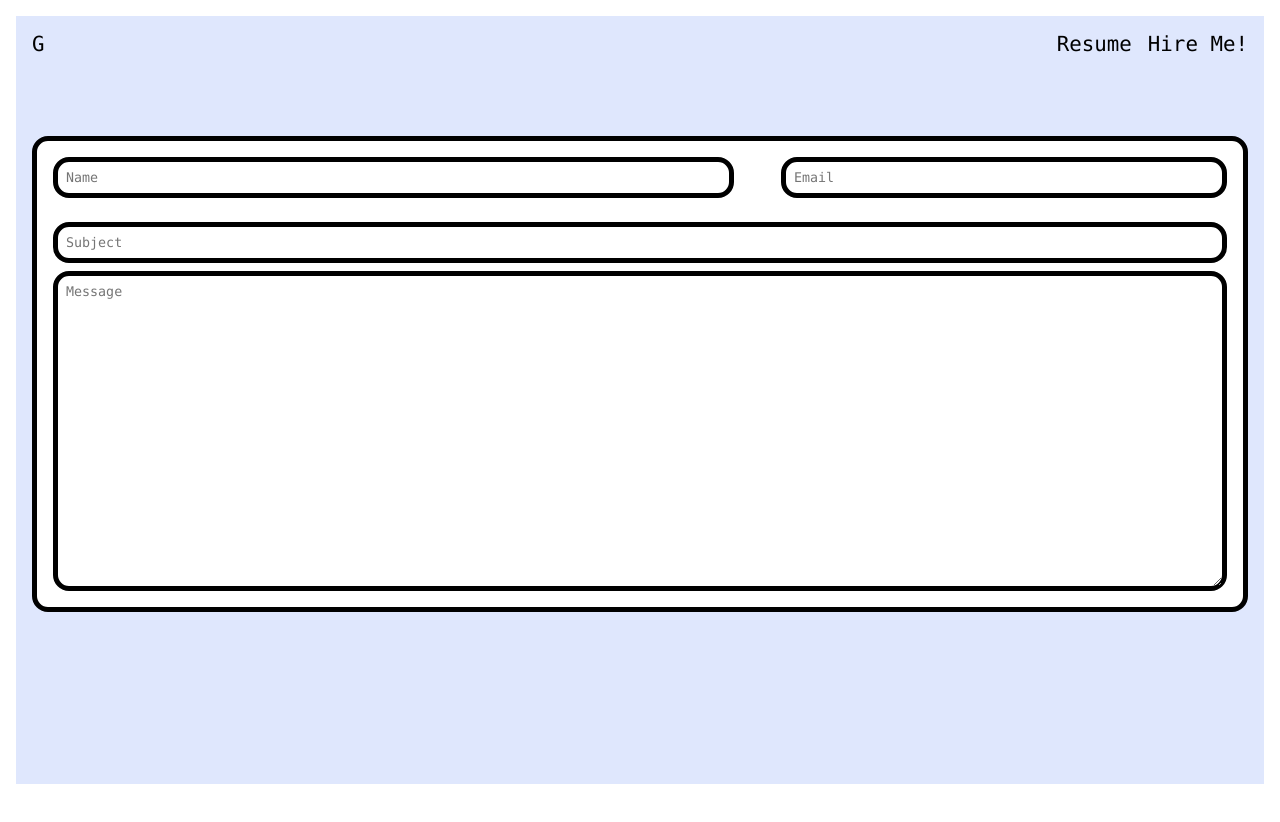
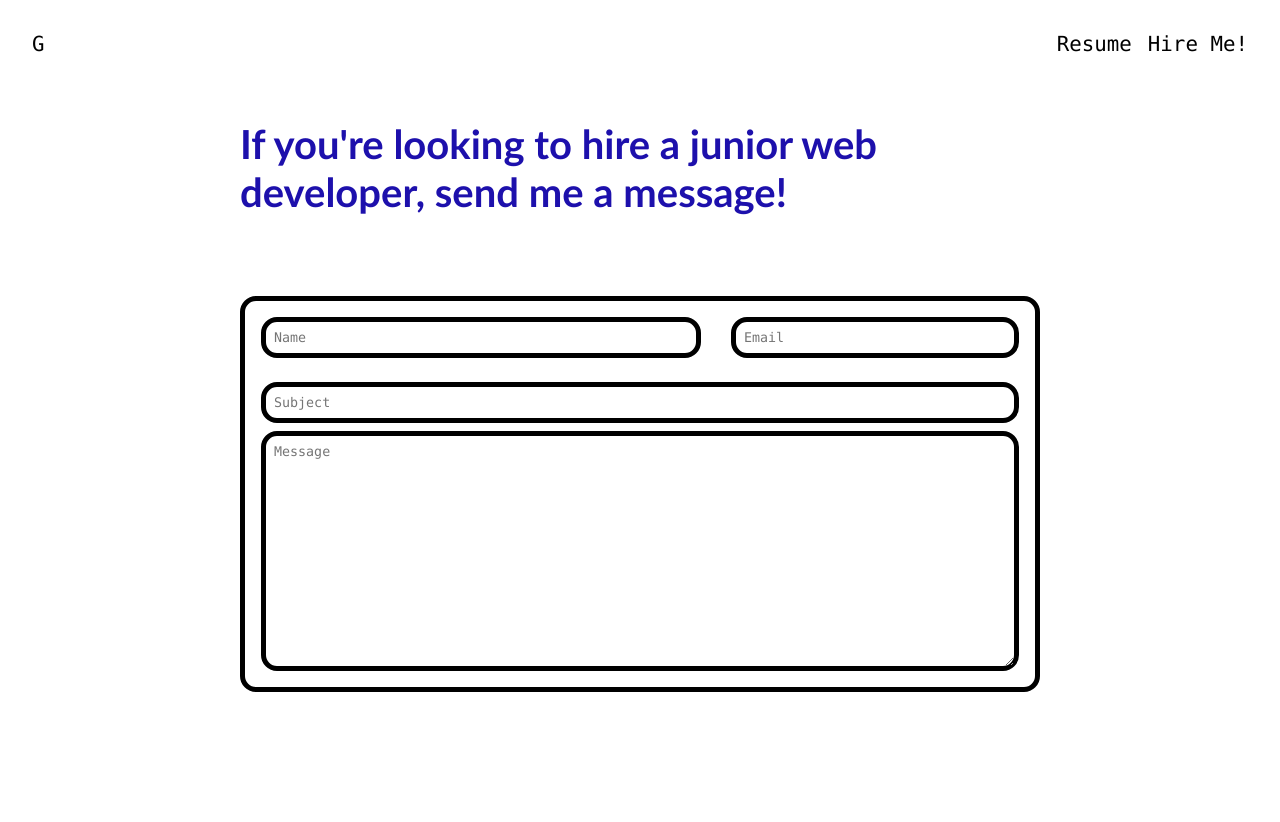
Before and after one commit to guthriealbertson/portfolio, a Next.js app: page /contact in a window 1280 px wide. Shown: the top 822 px of the page. Built offline with nearby package versions, Linux system fonts and the light colour scheme.

Commit message:
little improvements

```diff
--- a/pages/contact.js
+++ b/pages/contact.js
@@ -2,6 +2,10 @@ import styles from "@/styles/Contact.module.css";
 
 export default function Contact() {
   return (
+    <div className={styles.page}>
+      <h1>
+        If you're looking to hire a junior web developer, send me a message!
+      </h1>
       <div className={styles.form}>
         <div className={styles.nameemail}>
           <input placeholder="Name" className={styles.name} />
@@ -10,5 +14,6 @@ export default function Contact() {
         <input className={styles.subject} placeholder="Subject" />
         <textarea className={styles.message} placeholder="Message" />
       </div>
+    </div>
   );
 }
--- a/styles/Contact.module.css
+++ b/styles/Contact.module.css
@@ -1,4 +1,18 @@
+.page {
+  padding-top: 4rem;
+  max-width: 50rem;
+  margin: auto;
+  font-family: var(--font-calibri);
+}
+
+.page h1 {
+  font-size: 2.5rem;
+  font-weight: 600;
+  color: rgb(29, 16, 172);
+}
+
 .form {
+  margin: auto;
   padding: 1rem;
   margin-top: 5rem;
   display: flex;
@@ -29,18 +43,18 @@
   border: thick solid black;
 }
 
+.subject {
+  margin-bottom: 0.5rem;
+}
+
 .message {
   max-width: 100%;
   min-width: 100%;
   min-height: 8rem;
-  height: 20rem;
+  height: 15rem;
   font-family: var(--font-mono);
   padding: 0.5rem;
 
   border-radius: 1rem;
   border: thick solid black;
 }
-
-.subject {
-  margin-bottom: 0.5rem;
-}
--- a/styles/Layout.module.css
+++ b/styles/Layout.module.css
@@ -6,9 +6,11 @@
 }
 
 .background {
-  min-height: 98vh;
+  margin: auto;
+  max-width: 80rem;
+  min-height: 100vh;
+  min-height: 100svh;
   padding: 1rem;
-  background-color: #dfe7fd;
 }
 
 .link * {
--- a/styles/Resume.module.css
+++ b/styles/Resume.module.css
@@ -2,6 +2,7 @@
   border-radius: 1rem;
   line-height: 1.5;
   margin: 1rem;
+  margin-top: 2rem;
   background-color: white;
   padding: 1rem;
 }
```
Lines whose indentation alone changed are shown as unchanged.
